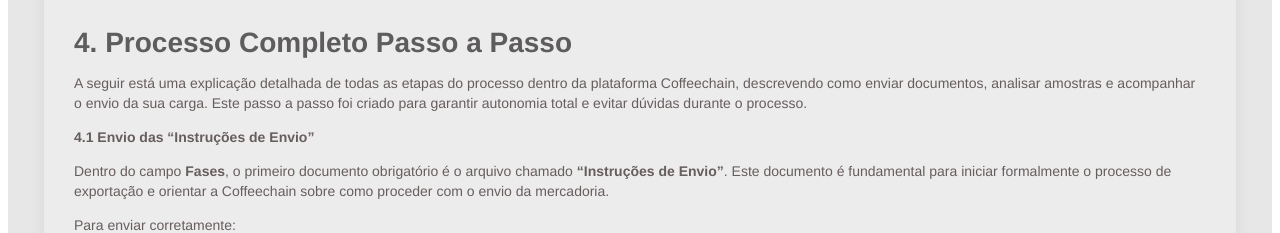
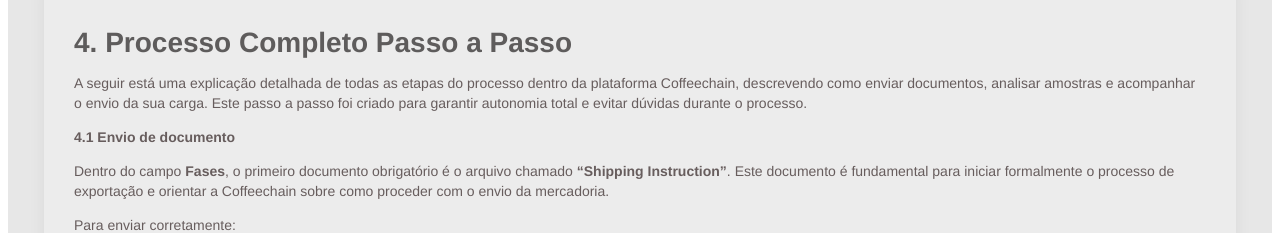
Before and after one commit to julianabora/documentacao-coffeechain, a plain HTML site: page index.html in a window 1280 px wide. Shown: the part 4920-5153 px from the top of the page. Drawn offline with nearby package versions, Linux system fonts and the light colour scheme.

Commit message:
Add files via upload

```diff
--- a/index.html
+++ b/index.html
@@ -448,10 +448,10 @@
             </p>
 
             <!-- 4.1 Instruções de Envio -->
-            <p class="documentacao-step-text"><strong>4.1 Envio das “Instruções de Envio”</strong></p>
+            <p class="documentacao-step-text"><strong>4.1 Envio de documento</strong></p>
             <p class="documentacao-step-text">
               Dentro do campo <strong>Fases</strong>, o primeiro documento obrigatório é o arquivo chamado
-              <strong>“Instruções de Envio”</strong>. Este documento é fundamental para iniciar formalmente o processo
+              <strong>“Shipping Instruction”</strong>. Este documento é fundamental para iniciar formalmente o processo
               de exportação e orientar a Coffeechain sobre como proceder com o envio da mercadoria.
             </p>
 
```
